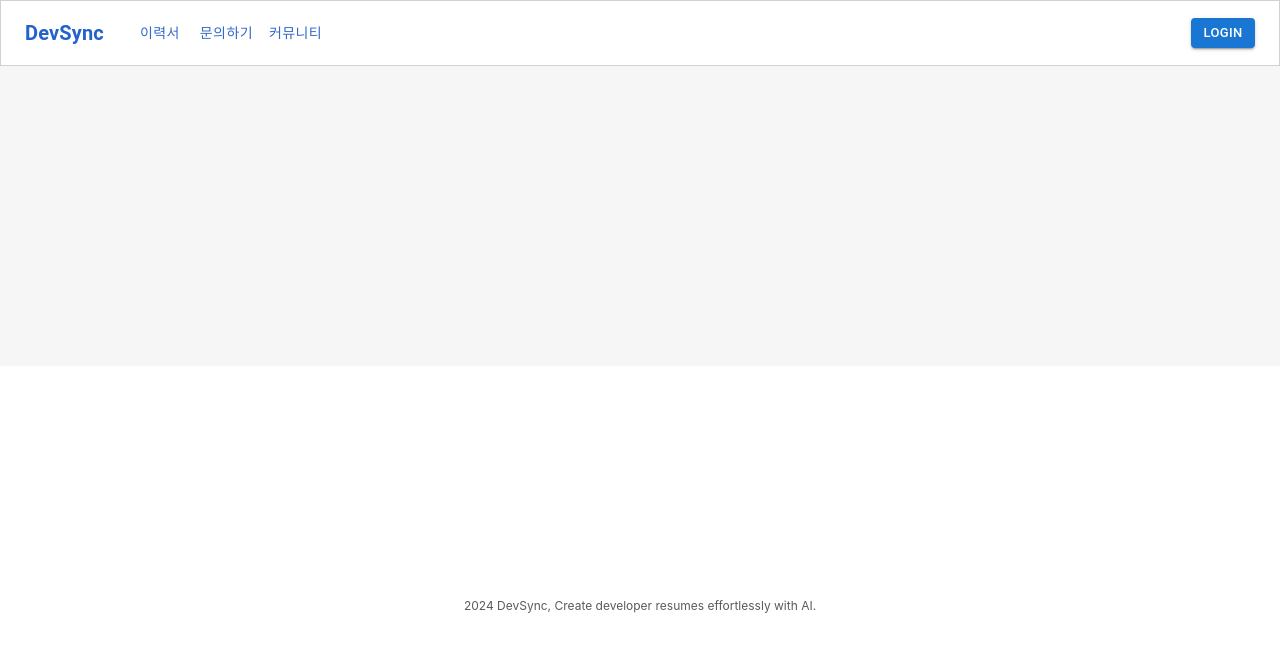
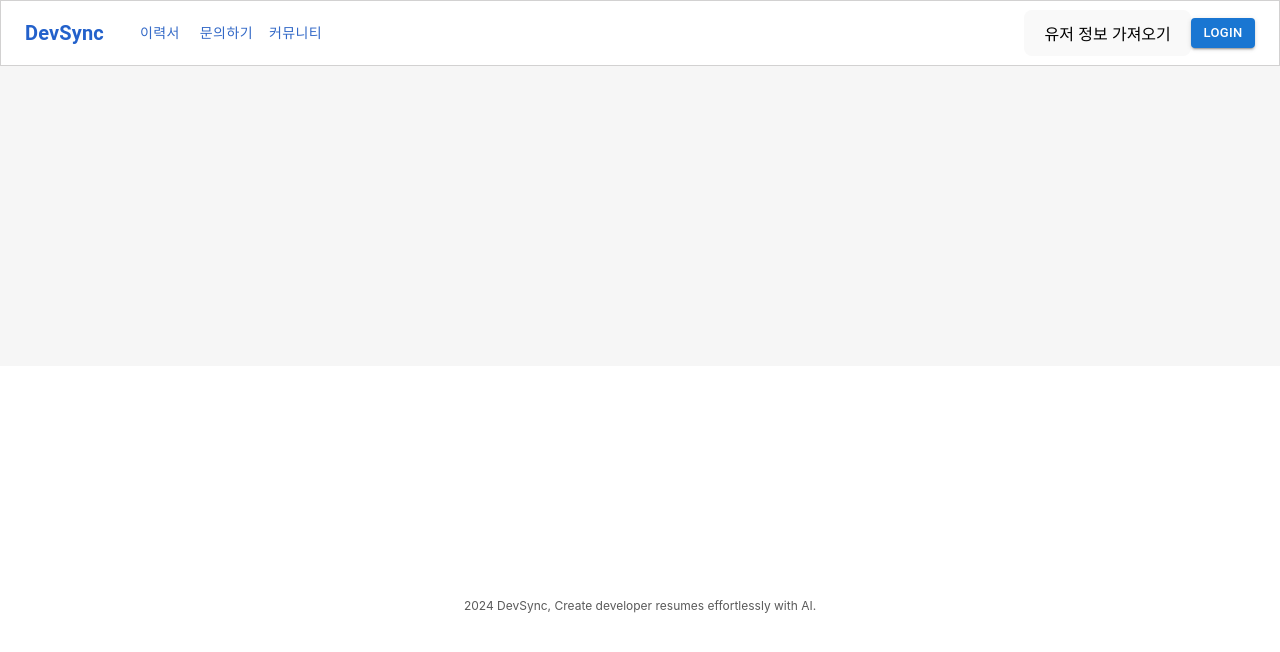
Before and after one commit to wangpy47/dev-sync, a React (Vite) app in the folder front-end/: page / in a window 1280 px wide. Shown: the top 652 px of the page. Built offline with nearby package versions, Linux system fonts and the light colour scheme.

Commit message:
feat(update-port, test-button) : 리액트 포트번호 4000으로 변경 및 테스트 버튼 컴포넌트 추가

```diff
--- a/front-end/src/components/Header.tsx
+++ b/front-end/src/components/Header.tsx
@@ -8,6 +8,7 @@ import {
 } from "@mui/material";
 import { useState } from "react";
 import LoginForm from "./LoginForm";
+import TestButton from "./TestButton";
 // import AccountCircle from "@mui/icons-material/AccountCircle";
 
 const Header = () => {
@@ -59,6 +60,9 @@ const Header = () => {
               커뮤니티
             </Button>
           </Box>
+          {/* 테스트버튼 */}
+          <TestButton />
+
           <Box>
             <Button variant="contained" size="small" onClick={handleOpenLogin}>
               login
--- /dev/null
+++ b/front-end/src/components/TestButton.tsx
@@ -0,0 +1,37 @@
+import { useState } from "react";
+
+const TestButton = () => {
+  const [githubUrl] = useState('https://github.com/jihwankim97');
+  const [blogUrl] = useState('https://goto-dev.tistory.com');
+
+  const fetchUserData = async () => {
+    try {
+      // 서버에 GET 요청을 보냄
+      console.log("featch")
+      const response = await fetch('http://localhost:3000/user/getUser/cool102476@naver.com', {
+        method: 'GET',
+        headers: {
+          'Content-Type': 'application/json',
+        },
+        credentials: 'include',  // 세션 쿠키를 포함하여 요청
+      });
+
+      if (!response.ok) {
+        throw new Error('유저 정보를 가져오지 못했습니다.');
+      }
+
+      const data = await response.json();
+      console.log('유저 데이터:', data);  // 응답 데이터 콘솔에 출력
+    } catch (error) {
+      console.error('유저 정보 가져오는 중 오류 발생:', error);
+    }
+  };
+
+  return (
+    <>
+      <button onClick={fetchUserData}>유저 정보 가져오기</button>
+    </>
+  );
+};
+
+export default TestButton;
--- a/front-end/vite.config.ts
+++ b/front-end/vite.config.ts
@@ -5,6 +5,6 @@ import react from '@vitejs/plugin-react'
 export default defineConfig({
   plugins: [react()],
   server: {
-    port: 3000,
+    port: 4000,
   },
 })
```
Also changed, not shown: 2 other files (tests, documents, lock files or other folders).
